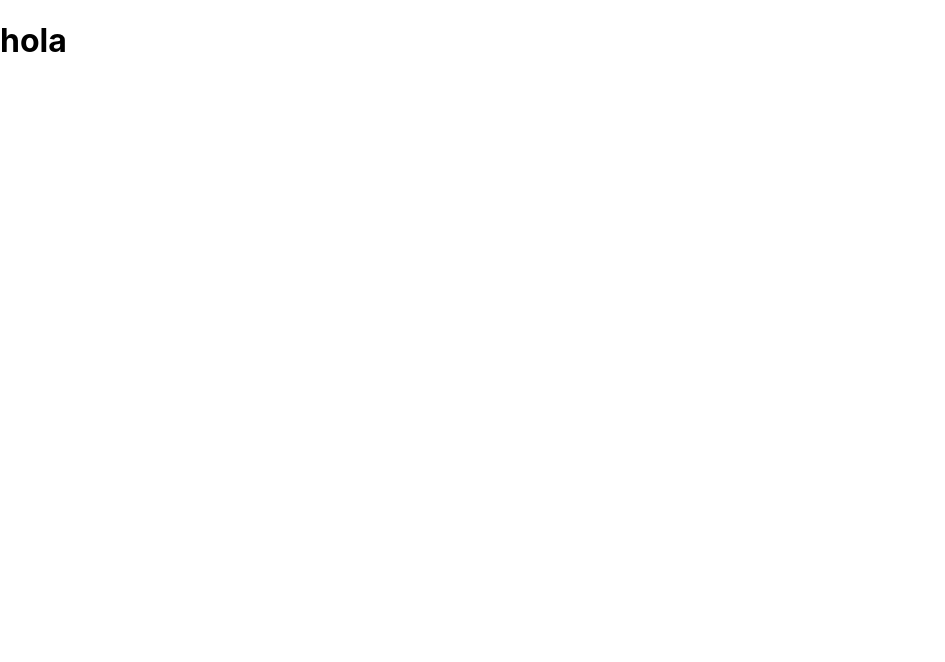
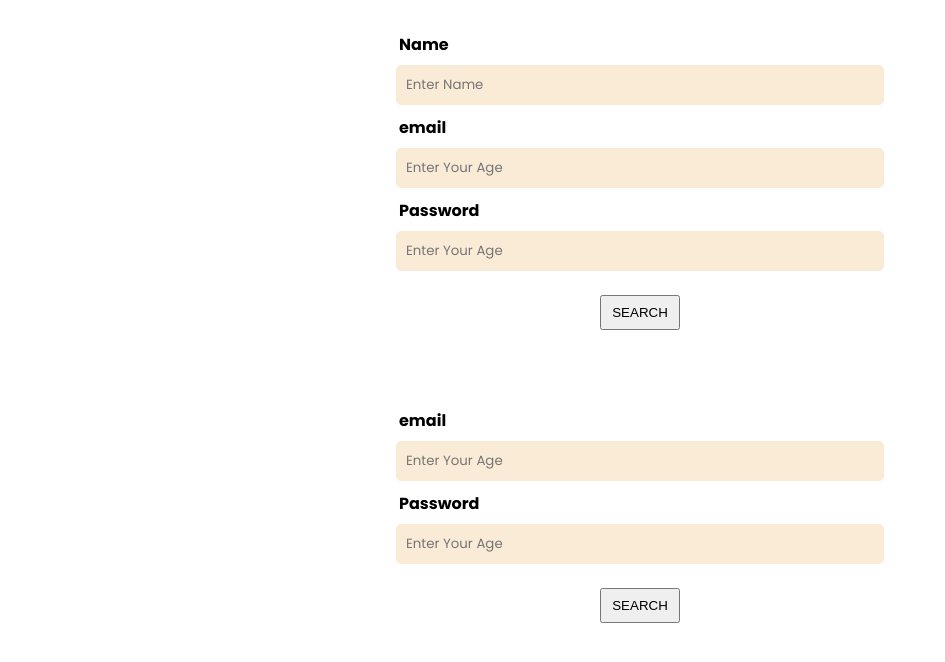
Before and after one commit to grlara9/gitfit-mern, a React (Create React App) app in the folder frontend/: page / in a window 1280 px wide. Shown: the top 662 px of the page, without its empty margins (0-945 px from the left). Built offline with nearby package versions, Linux system fonts and the light colour scheme.

Commit message:
done with login page, now working on logic

```diff
--- a/frontend/src/App.js
+++ b/frontend/src/App.js
@@ -1,7 +1,10 @@
+import Register from './pages/Register'
+import Login from './pages/Login'
 function App() {
   return (
-    <div className="App">
-      <h1>hola</h1>
+    <div className="container">
+      <Register />
+      <Login />
     </div>
   );
 }
--- a/frontend/src/index.css
+++ b/frontend/src/index.css
@@ -1,13 +1,20 @@
-body {
+@import url('https://fonts.googleapis.com/css2?family=Poppins:wght@300;400;600;700&display=swap');
+
+* {
   margin: 0;
-  font-family: -apple-system, BlinkMacSystemFont, 'Segoe UI', 'Roboto', 'Oxygen',
-    'Ubuntu', 'Cantarell', 'Fira Sans', 'Droid Sans', 'Helvetica Neue',
-    sans-serif;
-  -webkit-font-smoothing: antialiased;
-  -moz-osx-font-smoothing: grayscale;
+  padding: 0;
+  box-sizing: border-box;
 }
 
-code {
-  font-family: source-code-pro, Menlo, Monaco, Consolas, 'Courier New',
-    monospace;
+body {
+  font-family: 'Poppins', sans-serif;
+  height: 100vh;
 }
+
+.container {
+  width: 100%;
+  max-width: 960px;
+  margin: 0 auto;
+  padding: 0 20px;
+  text-align: center;
+}
--- a/frontend/src/pages/Login.js
+++ b/frontend/src/pages/Login.js
@@ -0,0 +1,40 @@
+import './Register.css'
+
+const Register = ( ) => {
+    return(
+        <section className='form'>
+        <form>
+
+          <div className='form-group'>
+          <label>email</label>
+          <input
+            type="text"
+            name="age"
+
+            placeholder="Enter Your Age"
+            required
+            />
+
+          </div>
+
+          <div className='form-group'>
+          <label>Password</label>
+          <input
+            type="text"
+            name="age"
+
+            placeholder="Enter Your Age"
+            required
+            />
+
+          </div>
+
+
+          <div className='form-group'>
+          <button type="submit">SEARCH</button>
+          </div>
+        </form>
+        </section>
+    )
+}
+ export default Register
--- /dev/null
+++ b/frontend/src/pages/Register.css
@@ -0,0 +1,35 @@
+.form{
+    width: 60%;
+    margin: 0 auto;
+    background-color: #fff;
+    padding: 2rem;
+  }
+
+
+  .form-group input,
+  .form-group select {
+    width: 100%;
+    padding: 10px;
+    border: 1px solid #e6e6e6;
+    border-radius: 5px;
+    margin-bottom: 10px;
+    font-family: inherit;
+    border: none;
+    background-color: antiquewhite;
+    outline: none;
+  }
+
+  .form-group label {
+    text-align: left;
+    display: block;
+    margin: 0 0 8px 3px;
+    font-weight: bold;
+  }
+  button{
+      margin: 14px;
+      padding: 8px 10px
+  }
+
+  .button:hover {
+    transform: scale(0.98);
+  }
--- a/frontend/src/pages/Register.js
+++ b/frontend/src/pages/Register.js
@@ -1,5 +1,51 @@
+import './Register.css'
+
 const Register = ( ) => {
     return(
-        <h1>register</h1>
+        <section className='form'>
+        <form>
+          <div className='form-group'>
+            <label>Name</label>
+              <input
+                type="text"
+                name="name"
+
+                placeholder="Enter Name"
+                required
+                />
+
+          </div>
+
+          <div className='form-group'>
+          <label>email</label>
+          <input
+            type="text"
+            name="age"
+
+            placeholder="Enter Your Age"
+            required
+            />
+
+          </div>
+
+          <div className='form-group'>
+          <label>Password</label>
+          <input
+            type="text"
+            name="age"
+
+            placeholder="Enter Your Age"
+            required
+            />
+
+          </div>
+
+
+          <div className='form-group'>
+          <button type="submit">SEARCH</button>
+          </div>
+        </form>
+        </section>
     )
 }
+ export default Register
```
